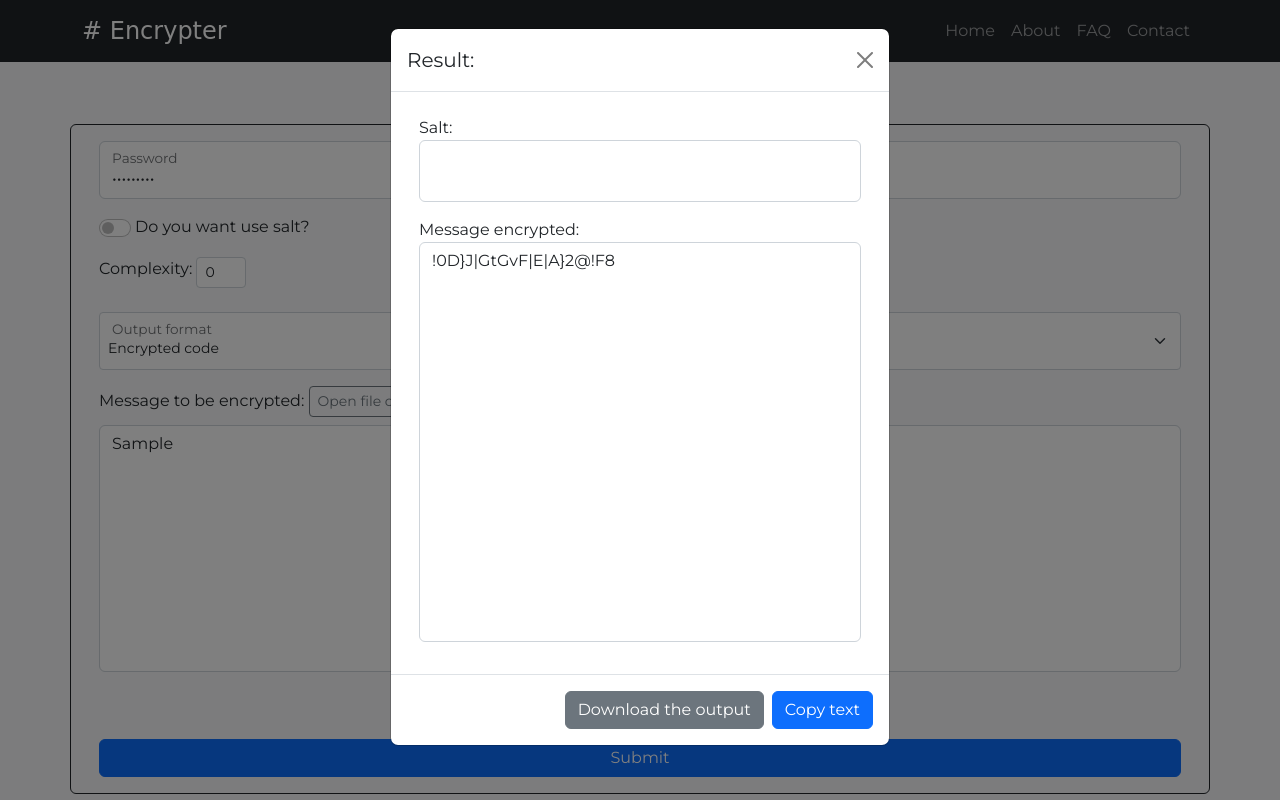
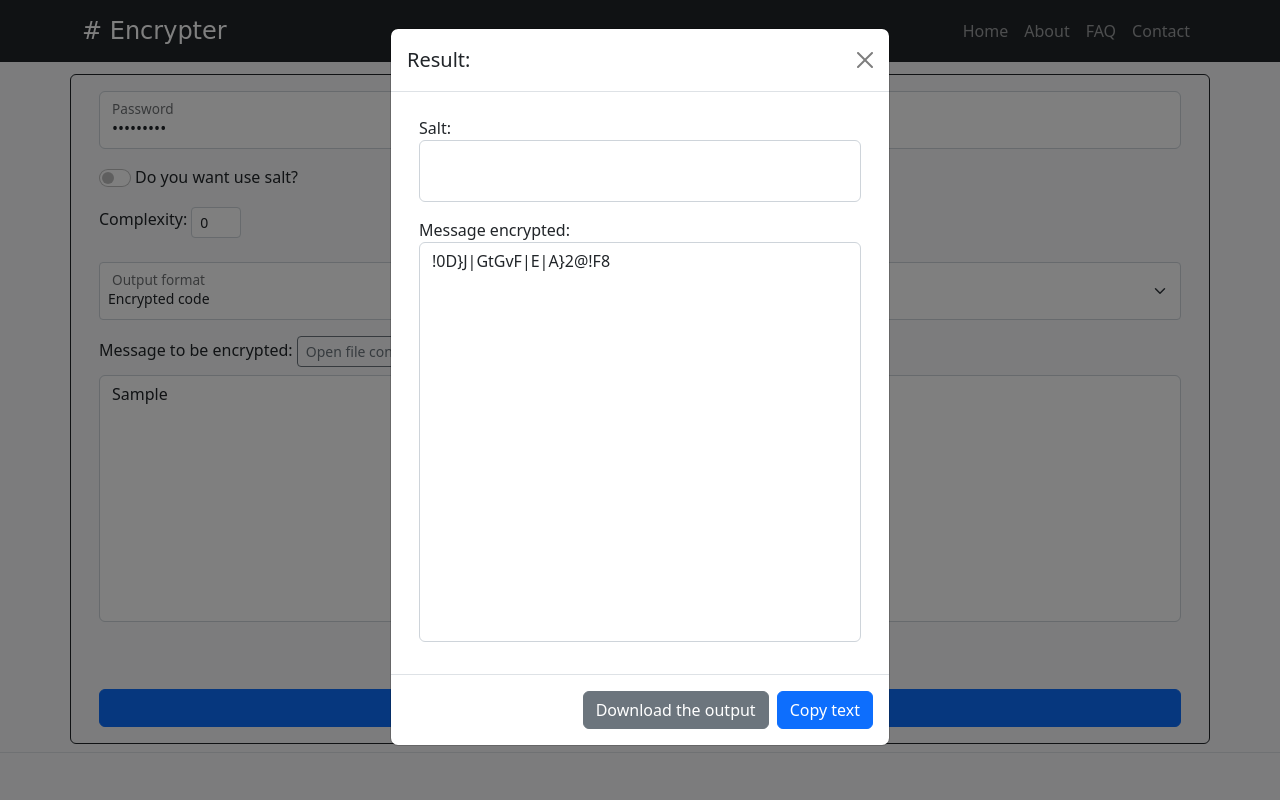
Before and after one commit to BernP/BernP.github.io, a plain HTML site: page index.html in a window 1280 px wide. Both pictures are taken after typing "Sample123", "Sample" into the empty fields and a click on the button "Submit". Shown: the top 800 px of the page. Drawn offline with nearby package versions, Linux system fonts and the light colour scheme; a web font is replaced by a local one.

Commit message:
Update index.html

```diff
--- a/index.html
+++ b/index.html
@@ -11,7 +11,7 @@
 
     <!-- Bootstrap import-->
     <link href="https://cdn.jsdelivr.net/npm/bootstrap@5.2.0/dist/css/bootstrap.min.css" rel="stylesheet" integrity="sha384-gH2yIJqKdNHPEq0n4Mqa/HGKIhSkIHeL5AyhkYV8i59U5AR6csBvApHHNl/vI1Bx" crossorigin="anonymous">
-    <link href="stylesheet" rel="style.css">
+    <link href="style.css" type="text/css" rel="stylesheet" />
 
 
     <!-- Fonts -->
@@ -19,7 +19,7 @@
     <link rel="preconnect" href="https://fonts.gstatic.com" crossorigin>
     <link href="https://fonts.googleapis.com/css2?family=Bungee&family=Montserrat&family=Rubik+Dirt&display=swap" rel="stylesheet">
 </head>
-<body class="bg-light" style="font-family: 'Montserrat', sans-serif; padding-top: 50px;" id="start">
+<body class="bg-light" id="start">
     <nav class="navbar navbar-expand-md bg-dark navbar-dark fixed-top">
         <div class="container">
             <a href="#" style="font-family: 'Rubik Dirt', cursive;" class="navbar-brand fs-4"># Encrypter</a>
@@ -61,11 +61,11 @@
         </div>
         <div class="container border border-dark rounded" style="height: Calc(100vh - 130px);">
             <!-- MODAL / OUTPUT -->
-            <div class="modal fade" id="exampleModal" tabindex="-1" aria-labelledby="exampleModalLabel" aria-hidden="true">
+            <div class="modal fade" id="modal-id" tabindex="-1" aria-labelledby="result-modal-label" aria-hidden="true">
                 <div class="modal-dialog">
                     <div class="modal-content">
                         <div class="modal-header">
-                            <h5 class="modal-title" id="exampleModalLabel">Result:</h5>
+                            <h5 class="modal-title" id="result-modal-label">Result:</h5>
                             <button type="button" class="btn-close" data-bs-dismiss="modal" aria-label="Close"></button>
                         </div>
                         <div class="modal-body container">
@@ -103,10 +103,11 @@
                     <br />
                 </div>
                 <div class="form-floating text-start">
-                    <select class="form-select form-select-sm" aria-label="output-format">
+                    <select class="form-select form-select-sm" id="format-value" aria-label="output-format">
                         <option value="1" selected>Encrypted code</option>
-                        <option value="2" disabled>Image</option>
-                        <option value="3" disabled>Text</option>
+                        <option value="2">Grocery Store list (beta)</option>
+                        <option value="3" disabled>Image</option>
+                        <option value="4" disabled>Text</option>
                       </select>
                       <label id="in-out-format" for="floatingSelect text-start">Output format</label>
                 </div>
@@ -114,12 +115,11 @@
                 <div class="mb-3 text-start mt-2 h-100">
                     <label for="message" id="message-label">Message to be encrypted:</label>
                     <button onclick="openfile()" type="button" class="btn btn-outline-secondary btn-sm">Open file content</button><br />
-                    <textarea name="message"  id="message" class="form-control mt-2 h-75 inline-block"  placeholder="Write a message here..." style="resize: none;"></textarea>
+                    <textarea name="message"  id="message" class="form-control mt-2 h-75 inline-block"  placeholder="Write a message here..." style="resize: none;" required></textarea>
 
                     <br />
                 </div>
-                <!-- <button type="submit" class="btn btn-primary" data-toggle="modal" data-target="#exampleModal">Submit</button> -->
-                <button type="submit" class="btn btn-primary" data-bs-toggle="modal" data-bs-target="#exampleModal" onclick='ResetButton("copy-button-output")'>
+                <button type="submit" class="btn btn-primary" data-bs-toggle="modal" data-bs-target="#modal-id" onclick='ResetButton("copy-button-output")'>
                     Submit
                 </button>
 
@@ -245,12 +245,12 @@
                 <!-- -->
                 <div class="contact-box">
                     <label for="name-contact" class="contact-fild textBoxCommomStyle">Name:</label>
-                    <input type="text" name="name-contact" class="form-control" placeholder="Your name"><br/>
+                    <input type="text" name="name-contact" class="form-control" placeholder="Your name"  disabled><br/>
                 </div>
                 <!-- -->
                 <div class="contact-box">
                     <label for="email-contact" class="contact-fild textBoxCommomStyle">E-mail:</label>
-                    <input type="email" name="name-contact" class="form-control" placeholder="..@email.com"><br/>
+                    <input type="email" name="name-contact" class="form-control" placeholder="..@email.com"  disabled><br/>
                 </div>
                 <!-- -->
                 <div class="contact-box">
@@ -258,10 +258,10 @@
 
                 </div>
                 <div class="contact-box">
-                    <textarea name="message-contact" id="contact-text-box" class="form-control" style="height: 30vh;">Sorry, contact form not working yet.</textarea><br/>
+                    <textarea name="message-contact" id="contact-text-box" class="form-control" style="height: 30vh;" disabled>Sorry, contact form not working yet.</textarea><br/>
                 </div>
                 <div class="contact-box">
-                    <button class="btn btn-primary" id="contact-button" onclick="alert('sorry, not working YET :/')">Send a message</button>
+                    <button class="btn btn-primary" type="submit" id="contact-button" onclick="alert('sorry, not working YET :/')"  disabled>Send a message</button>
                 </div>
 
 
@@ -271,8 +271,8 @@
     <div id="footer" style="height: 35px;" class="bg-dark text-center">
 
     </div>
-    <script type="module" src="js-files/main.js"></script>
-    <script src="js-files/non-module-js.js"></script>
+    <script type="module" src="./js-files/main.js"></script>
+    <script src="./js-files/non-module-js.js"></script>
     <script src="https://cdn.jsdelivr.net/npm/bootstrap@5.2.0/dist/js/bootstrap.bundle.min.js" integrity="sha384-A3rJD856KowSb7dwlZdYEkO39Gagi7vIsF0jrRAoQmDKKtQBHUuLZ9AsSv4jD4Xa" crossorigin="anonymous"></script>
 </body>
 </html>
```
